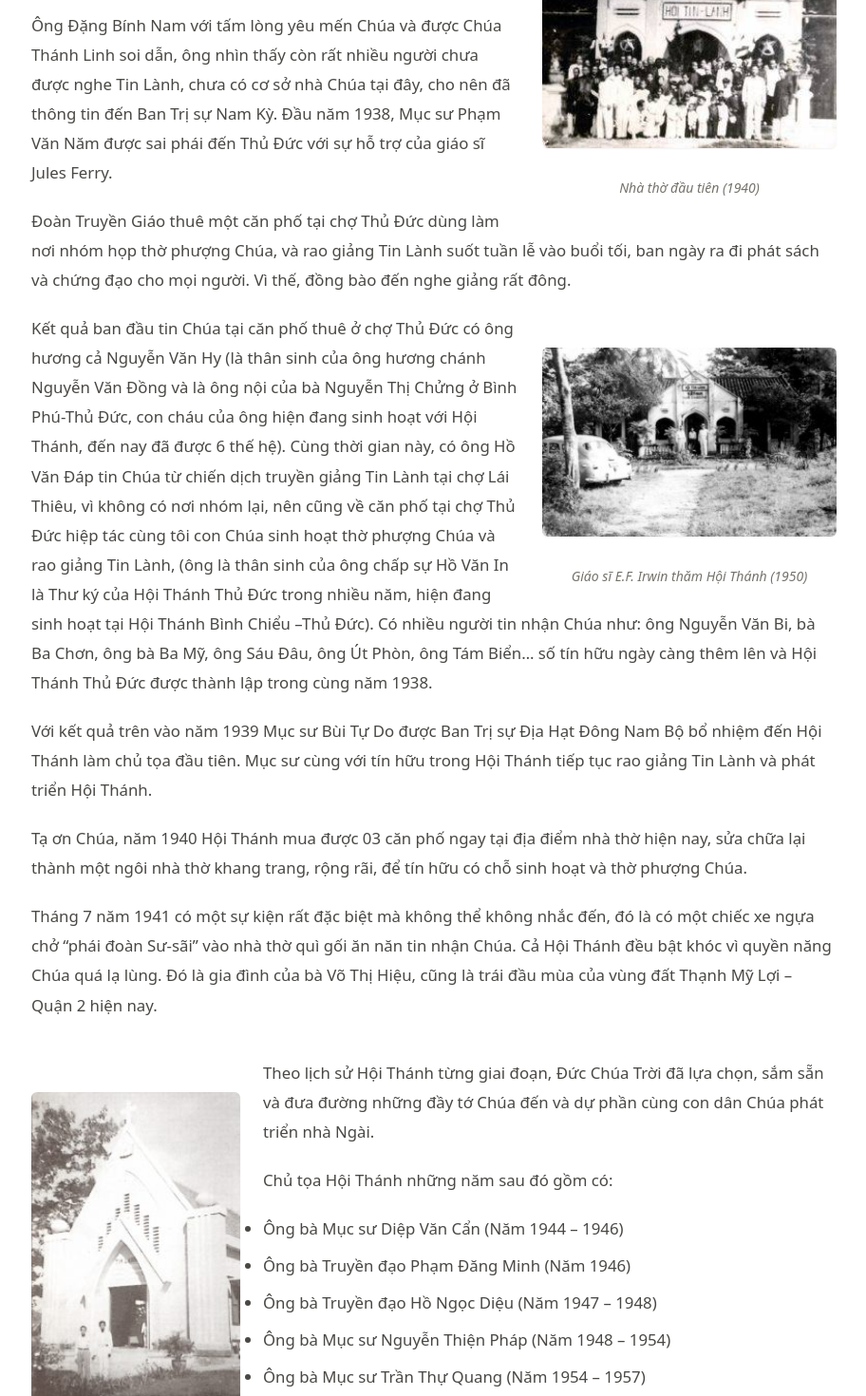
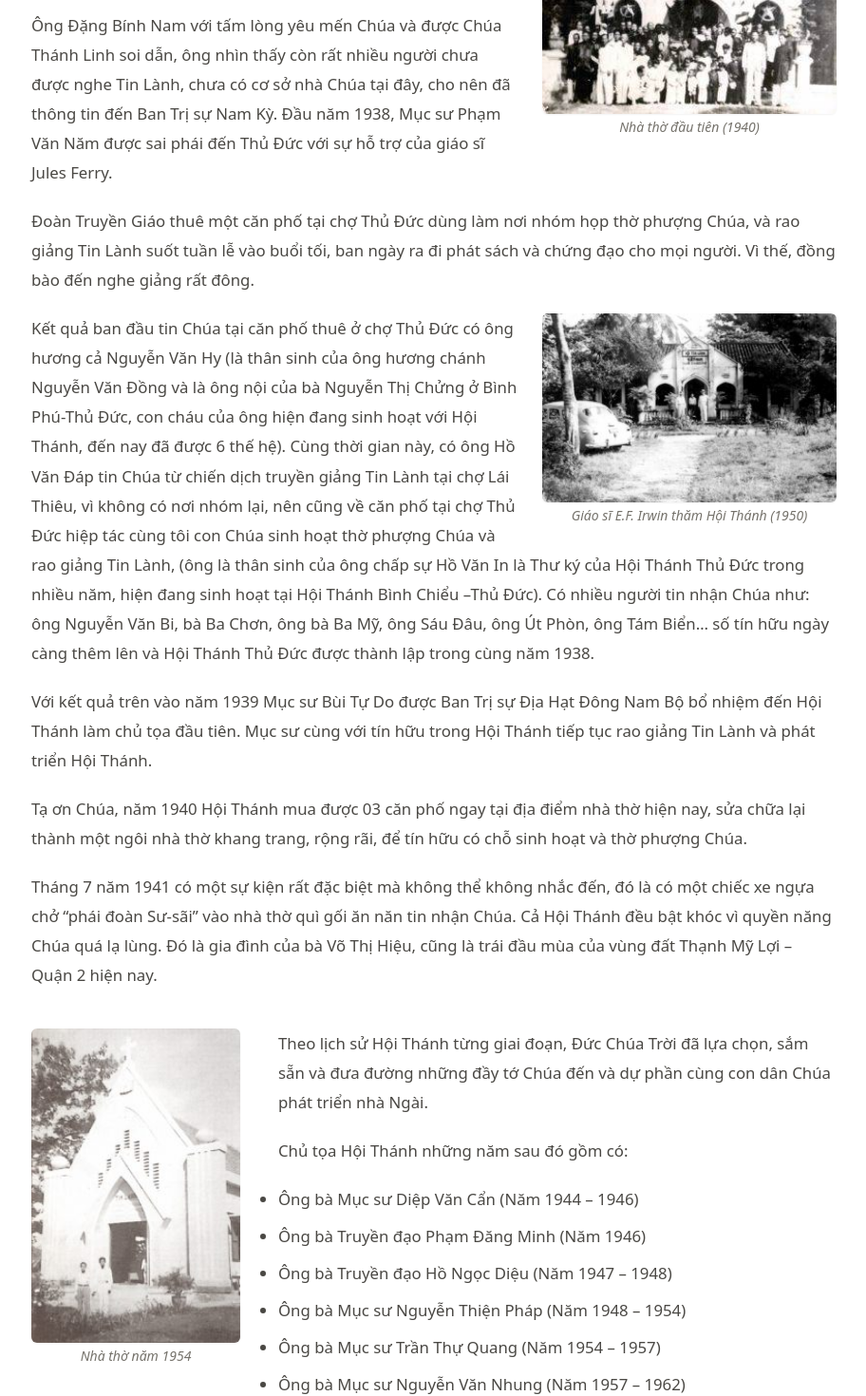
Before and after one commit to tatthien/httltd, a Next.js app: page /luoc-su-hoi-thanh in a window 1280 px wide. Shown: the part 700-2170 px from the top of the page at 95% size, without its empty margins (183-1095 px from the left). Built offline with nearby package versions, Linux system fonts and the light colour scheme.

Commit message:
fix: refine church history figure spacing

```diff
--- a/src/app/globals.css
+++ b/src/app/globals.css
@@ -108,3 +108,25 @@
   margin: 1.5rem auto;
   display: block;
 }
+
+.history-content > figure {
+  margin-top: 0;
+}
+
+.history-content > figure + p {
+  margin-top: 0;
+}
+
+.history-content figure img {
+  margin: 0 auto;
+}
+
+.history-content figure figcaption {
+  margin-top: 0.25rem;
+}
+
+@media (min-width: 640px) {
+  .history-content .history-list-figure {
+    margin-right: 2.5rem;
+  }
+}
--- a/src/app/luoc-su-hoi-thanh/page.tsx
+++ b/src/app/luoc-su-hoi-thanh/page.tsx
@@ -15,7 +15,7 @@ export default function LuocSuPage() {
       <section className="py-14 md:py-20 bg-white">
         <div className="max-w-4xl mx-auto px-4 md:px-6">
           <ScrollReveal>
-            <div className="post-content clearfix text-[#333] text-base md:text-lg leading-relaxed space-y-5">
+            <div className="post-content history-content clearfix text-[#333] text-base md:text-lg leading-relaxed space-y-5">
               <p>
                 Quận Thủ Đức, một địa danh nổi tiếng trong tỉnh Gia Định xưa; Trước năm 1975, Quận Thủ Đức với những cánh đồng lúa vàng trĩu hạt, những khu vườn cây ăn trái xum xuê, rừng cao su xanh ngát và những nhà máy kỹ nghệ thuộc vào loại lớn nhất thời bấy giờ như: Xi Măng Hà Tiên, Sữa hộp FOREMOST, Dệt VIMYTEX, Nhiệt Điện Thủ Đức . . . cùng không ít trường học từ Tiểu học đến Đại học. Ngày nay, Quận Thủ Đức thuộc thành phố Hồ Chí Minh, với hoạt động kinh tế đa dạng nên được các nhà đầu tư trong và ngoài nước đang quan tâm đầu tư trên nhiều mặt.
               </p>
@@ -63,7 +63,7 @@ export default function LuocSuPage() {
               <div className="clear-both" />
 
               {/* 3. alignleft */}
-              <figure className="my-3 sm:float-left sm:mr-6 sm:mb-4 w-full sm:w-[220px] flex flex-col items-center">
+              <figure className="history-list-figure my-3 sm:float-left sm:mr-6 sm:mb-4 w-full sm:w-[220px] flex flex-col items-center">
                 <img src="/images/luoc-su/1954.jpg" alt="Nhà thờ năm 1954" className="rounded-md shadow-xs w-full h-auto" />
                 <figcaption className="text-sm text-[#75726b] mt-2 italic text-center">Nhà thờ năm 1954</figcaption>
               </figure>
```
